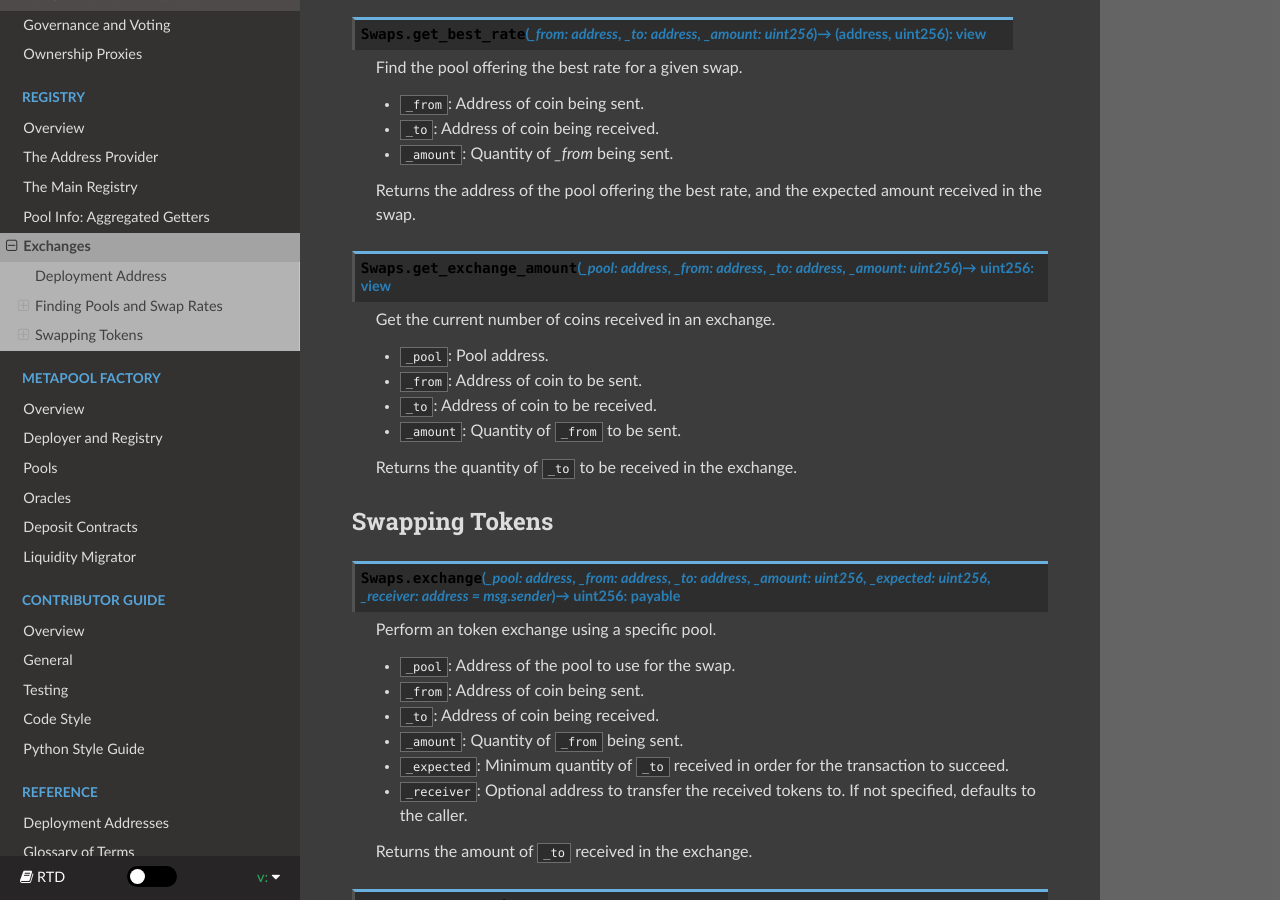
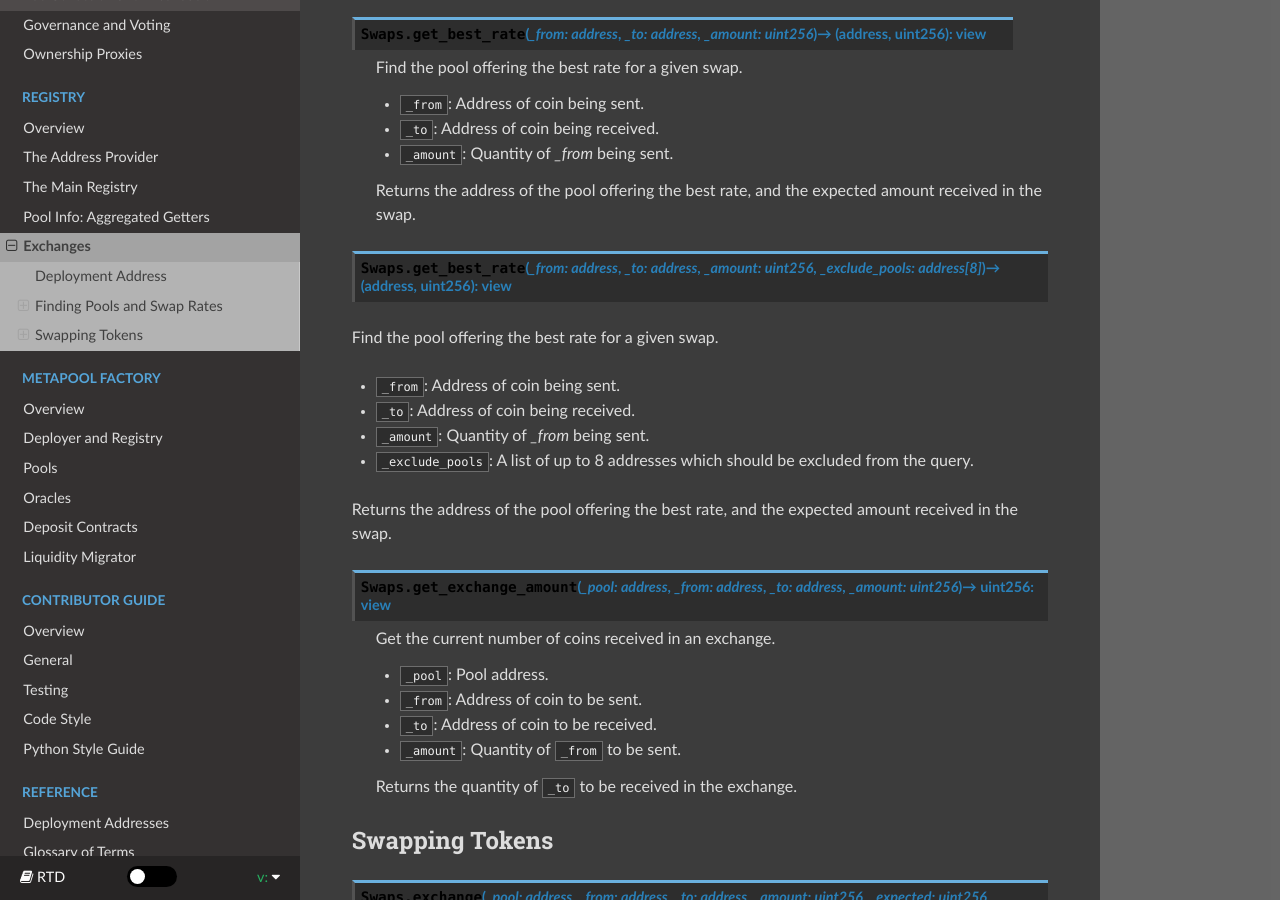
Before and after one commit to softlinkprotocol/curve-docs, a Sphinx documentation site: the page built from docs/registry-exchanges.rst, in a window 1280 px wide and 900 px high, scrolled down 524 px. Built offline with Sphinx 7.4.7 and the Read the Docs theme 2.0.0, drawn with Linux system fonts in a browser that asks for light colours.

Commit message:
docs: update swaps get_best_rate function

```diff
--- a/docs/registry-exchanges.rst
+++ b/docs/registry-exchanges.rst
@@ -31,6 +31,17 @@ Finding Pools and Swap Rates
     * ``_amount``: Quantity of `_from` being sent.
 
     Returns the address of the pool offering the best rate, and the expected amount received in the swap.
+
+.. py:function:: Swaps.get_best_rate(_from: address, _to: address, _amount: uint256, _exclude_pools: address[8]) -> (address, uint256): view
+
+Find the pool offering the best rate for a given swap.
+
+* ``_from``: Address of coin being sent.
+* ``_to``: Address of coin being received.
+* ``_amount``: Quantity of `_from` being sent.
+* ``_exclude_pools``: A list of up to 8 addresses which should be excluded from the query.
+
+Returns the address of the pool offering the best rate, and the expected amount received in the swap.
 
 .. py:function:: Swaps.get_exchange_amount(_pool: address, _from: address, _to: address, _amount: uint256) -> uint256: view
 
```
